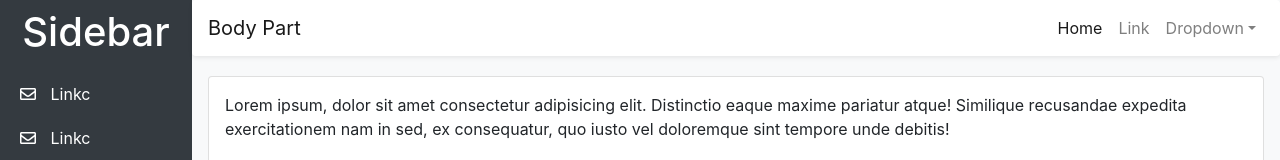
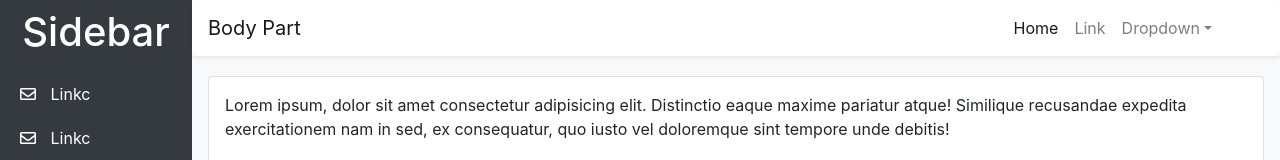
Before and after one commit to ankitdmeshram/react-admin-panel, a React (Create React App) app: page / in a window 1280 px wide. Shown: the top 160 px of the page. Built offline with nearby package versions, Linux system fonts and the light colour scheme.

Commit message:
first commit

```diff
--- a/src/App.css
+++ b/src/App.css
@@ -63,6 +63,8 @@ body {
   width: 85%;
   position: fixed;
   z-index: 1;
+  padding-right: 60px;
+
 }
 
 .gs-body .gs-content {
```
